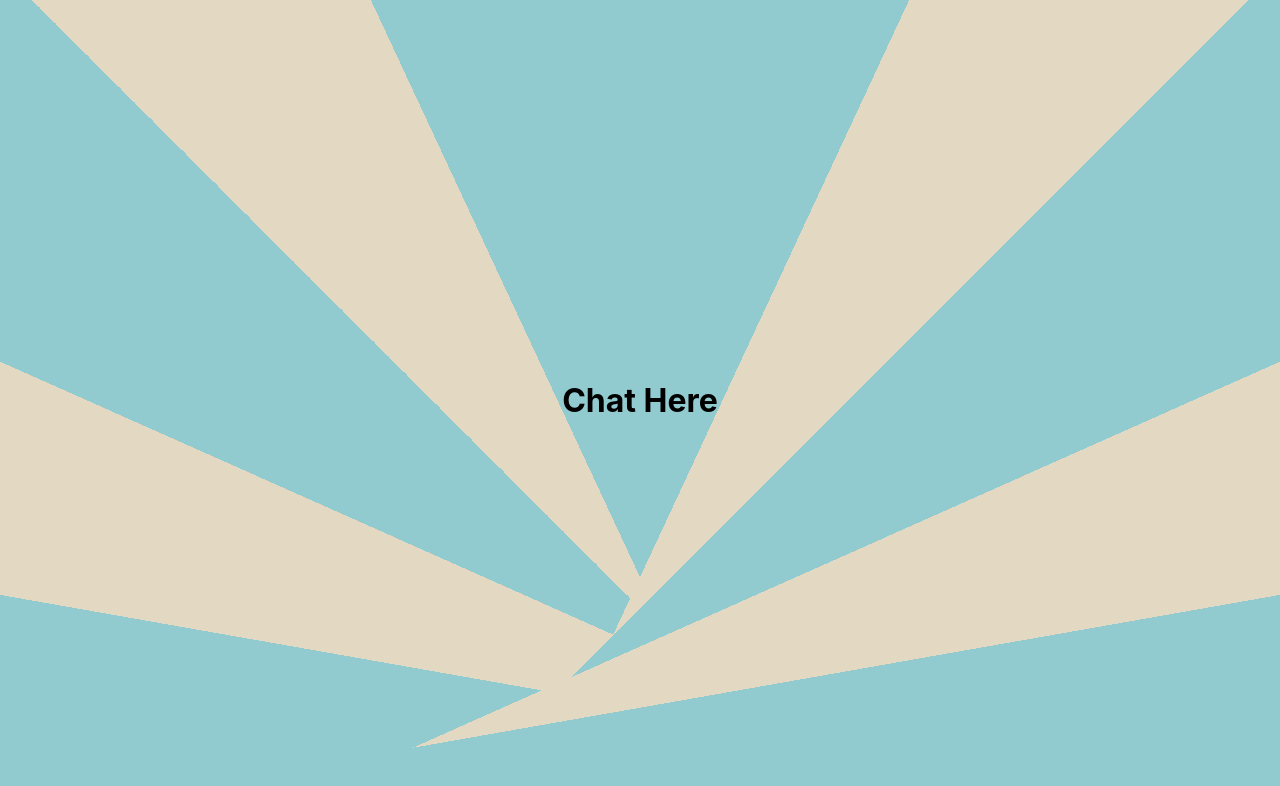
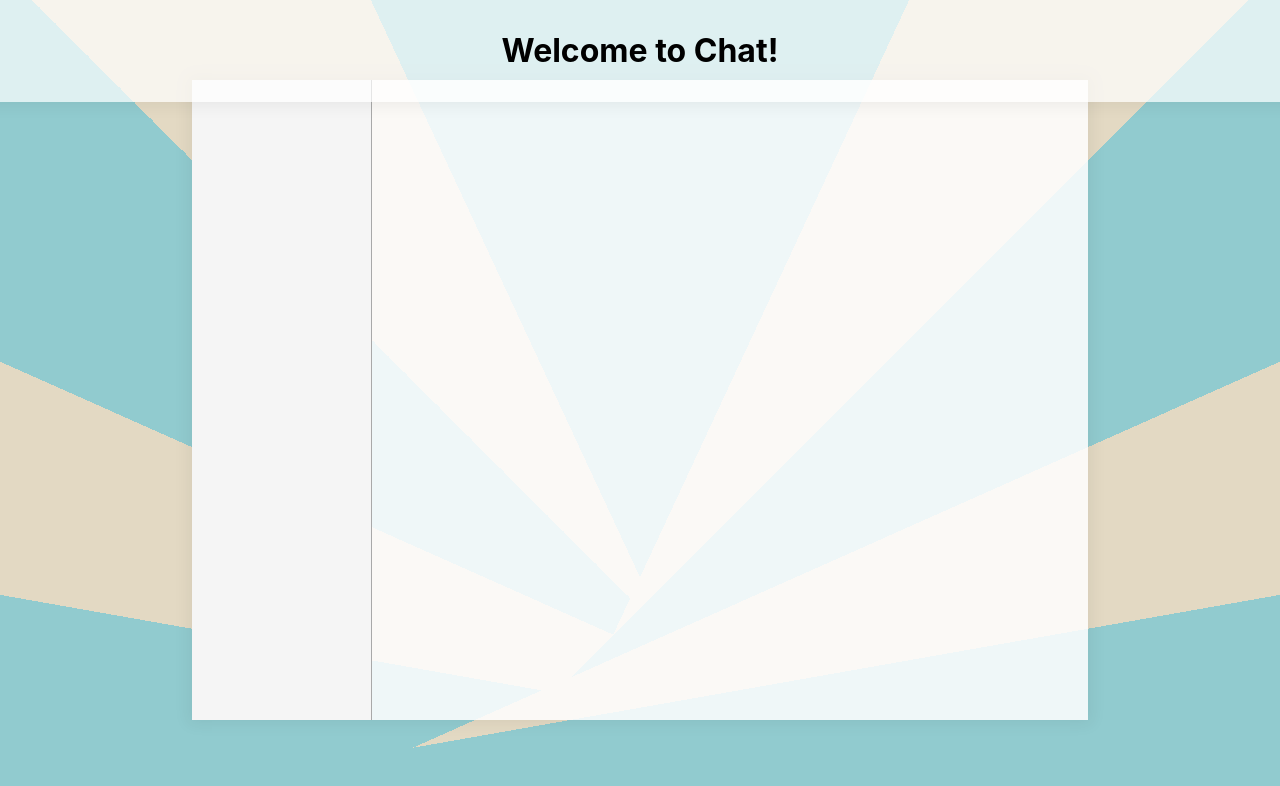
Before and after one commit to VikkyAblaeva/frontend-project-12, a React (Create React App) app in the folder frontend/: page / in a window 1280 px wide. Shown: the top 786 px of the page. Built offline with nearby package versions, Linux system fonts and the light colour scheme; sample sign-in values are in the browser's storage.

Commit message:
create chat design

```diff
--- a/frontend/public/index.html
+++ b/frontend/public/index.html
@@ -12,6 +12,9 @@
     <title>Chat on React</title>
   </head>
   <body>
+    <div class="header">
+      <h1>Welcome to Chat!</h1>
+    </div>
     <noscript>You need to enable JavaScript to run this app.</noscript>
     <div id="root"></div>
   </body>
--- a/frontend/src/index.css
+++ b/frontend/src/index.css
@@ -30,6 +30,41 @@ body {
 code {
   font-family: source-code-pro, Menlo, Monaco, Consolas, 'Courier New',
     monospace;
+}
+
+.container-chat {
+  width: 100%;
+  height: 80%;
+  box-shadow:0 0 15px 4px rgba(0,0,0,0.06);
+  background: rgba(255, 255, 255, 0.85);
+  margin: auto;
+  display: flex;
+  align-items: flex-start;
+}
+
+.left {
+  height: 100%;
+  width: 20%;
+  background-color: #f5f5f5;
+  border-right: 0.5px;
+  border-top: 0;
+  border-bottom: 0;
+  border-left: 0;
+  border-style: solid;
+  border-color: darkgray;
+}
+
+.rigth {
+  height: 100%;
+  width: 80%;
+}
+
+.header {
+  position: fixed;
+  width: 100%;
+  box-shadow:0 0 15px 4px rgba(0,0,0,0.06);
+  background: rgba(255, 255, 255, 0.7);
+  padding: 10px;
 }
 
 input {
--- a/frontend/src/routes/Signup.jsx
+++ b/frontend/src/routes/Signup.jsx
@@ -19,11 +19,11 @@ const handleSubmit = async (values) => {
   console.log(values);
   const responce = await axios.post('/api/v1/signup', values);
   //console.log(responce);
-  const user = {
-    login: values.firstName,
-    password: values.password,
-    token: responce.data.token,
-  };
+  //const user = {
+    //login: values.firstName,
+    //password: values.password,
+    //token: responce.data.token,
+  //};
   localStorage.setItem('token', String(responce.data.token));
   //console.log(user);
 }
--- a/frontend/src/routes/root.jsx
+++ b/frontend/src/routes/root.jsx
@@ -7,8 +7,9 @@ const Root = () => {
   }
     return (
       <>
-        <div>
-          <h1>Chat Here</h1>
+        <div class="container-chat">
+          <div class="left"></div>
+          <div class="rigth"></div>
         </div>
       </>
     );
```
